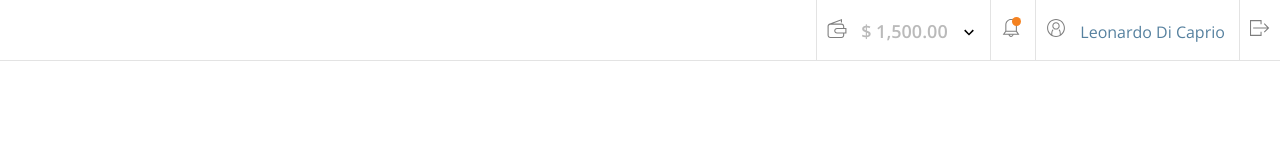
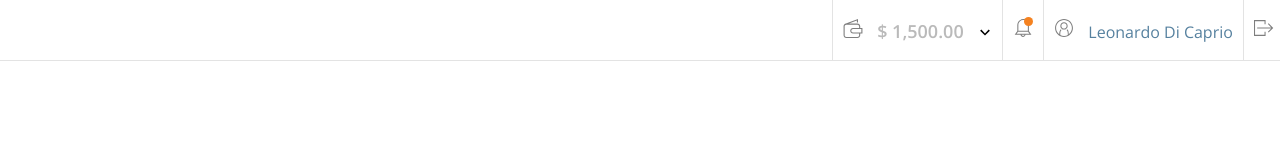
Before and after one commit to krollukasz/Project-dashboard_panel, a website: page index.html in a window 1280 px wide. Drawn offline with nearby package versions, Linux system fonts and the light colour scheme.

Commit message:
Fix bug with spacing between the buttons in top menu

```diff
--- a/sass/sections/_topMenu.scss
+++ b/sass/sections/_topMenu.scss
@@ -9,6 +9,7 @@
   position: fixed;
 
   .menu-btn {
+    margin-right: -4px;
     display: inline-block;
     height: 60px;
     background-color: #ffffff;
```
Also changed, not shown: css/style.css, 1 other file.
